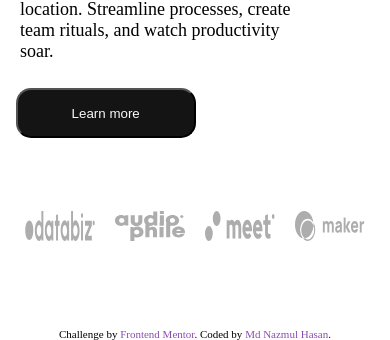
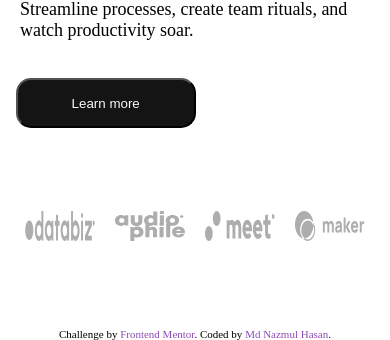
Before and after one commit to NazmulHasanShefat/intro-section-with-dropdown-navigation-main, a plain HTML site: page index.html in a window 390 px wide. Shown: the part 552-892 px from the top of the page. Drawn offline with Linux system fonts and the light colour scheme.

Commit message:
some fix

```diff
--- a/styles.css
+++ b/styles.css
@@ -440,7 +440,22 @@ span{
     .hero-main-img {
         height: 300px;
     }
+    /* hero button */
+    .hero-btn{
+        margin-top:10px;
+        margin-left:0;
+        height:50px;
+        width: 180px;
+    }
+    .hero-button-continer {
+        height: max-content;
+        width: 74%;
+    }
     /* hero paragrap */
+    .paragrap-box {
+        width: 95%;
+        height: 90px;
+    }
     .hero-paragrap {
         width: 100%;
         justify-content: left;
@@ -450,17 +465,6 @@ span{
     .main-hero-paragrap{
         margin-left:20px;
     }
-    .hero-btn{
-        margin-top:10px;
-        margin-left:0;
-        height:50px;
-        width: 180px;
-    }
-    .hero-button-continer {
-        height: max-content;
-        width: 74%;
-        margin-top:10px;
-    }
     .all-nav-items .nav-list .nav-item-main li {
         padding: 7px 4px;
     }
```
